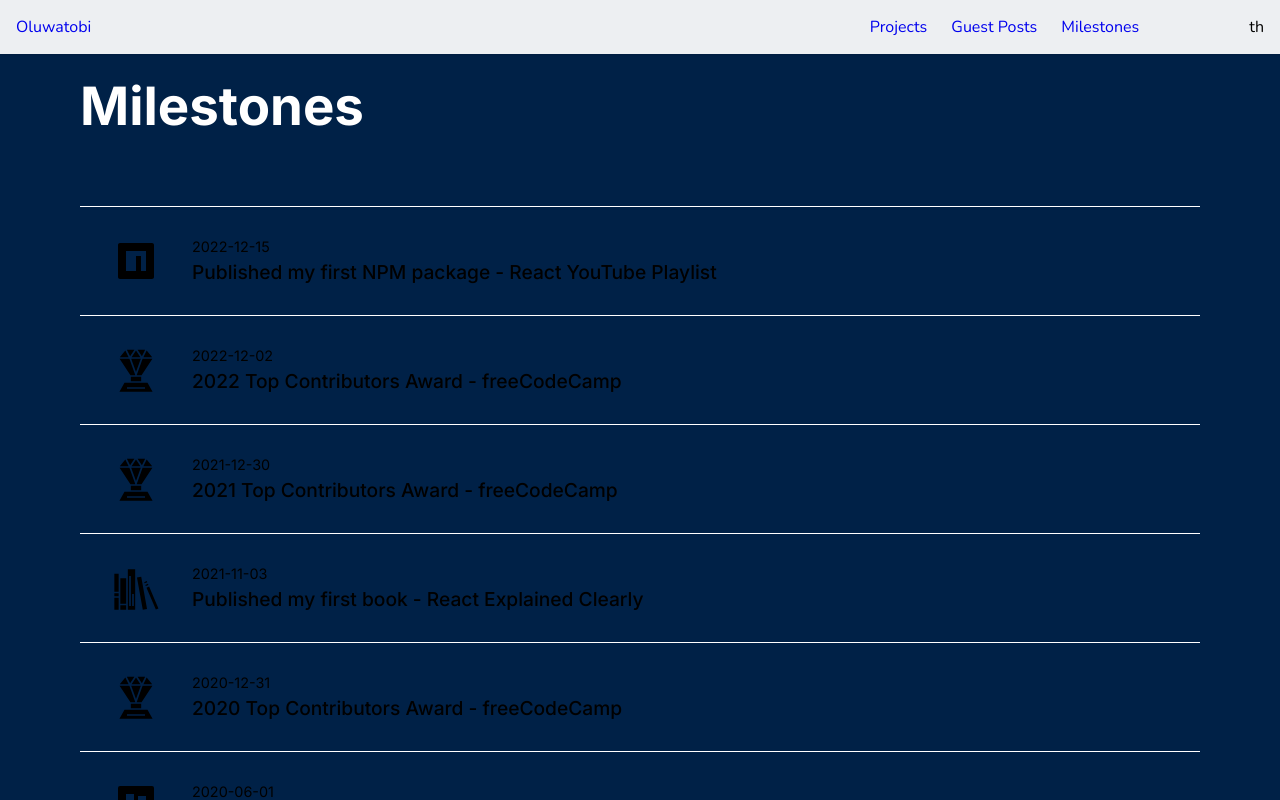
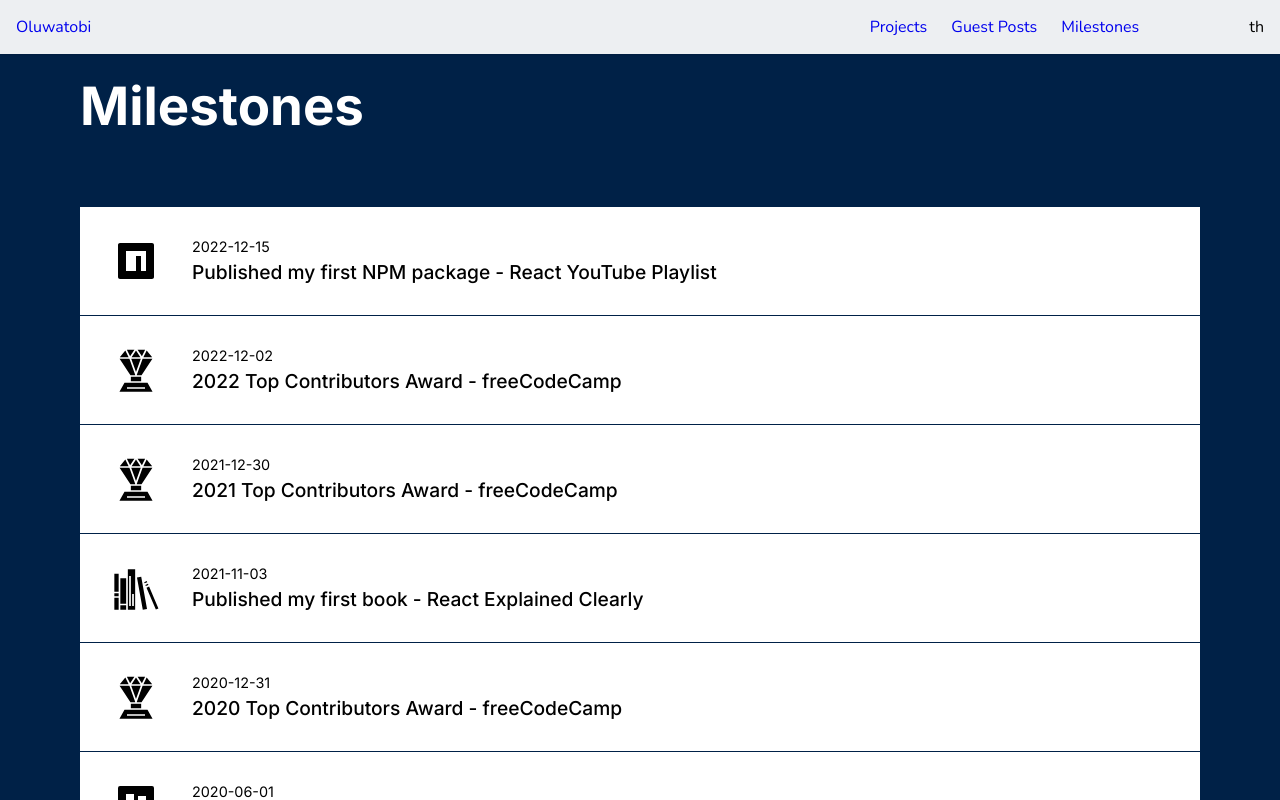
Before and after one commit to oluwatobiss/personal-portfolio, a Next.js app: page /milestones in a window 1280 px wide. Built offline with nearby package versions, Linux system fonts and the light colour scheme.

Commit message:
Define milestones page's light theme color scheme

```diff
--- a/src/styles/Milestones.module.css
+++ b/src/styles/Milestones.module.css
@@ -41,3 +41,10 @@
   color: inherit;
   margin-top: 5px;
 }
+
+@media (prefers-color-scheme: light) {
+  .milestoneCard {
+    border-top: 1px solid var(--primary-blue);
+    background-color: #fff;
+  }
+}
```
